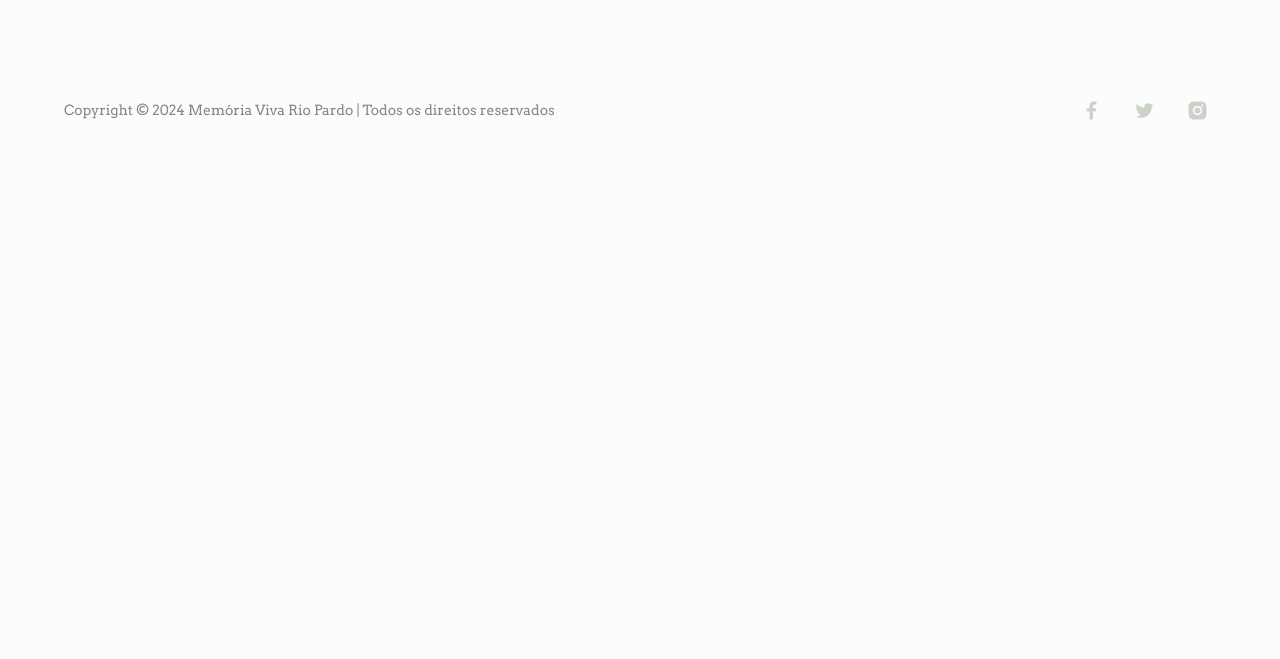
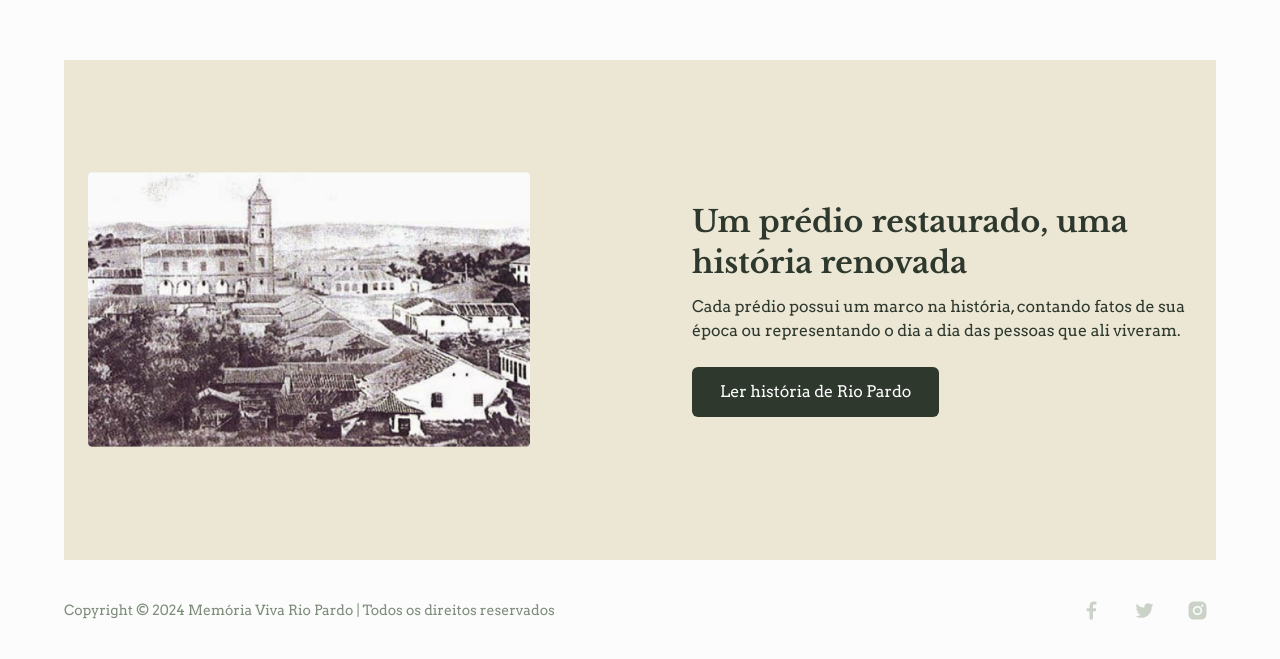
Before and after one commit to EduVieira131/memoria-viva-rio-pardo, a Next.js app: page / in a window 1280 px wide. Shown: the part 1643-2302 px from the top of the page. Before the commit the page ends 1804 px from the top, so only its background shows below. Built offline with nearby package versions, Linux system fonts and the light colour scheme.

Commit message:
:feat: Create history of the city section

```diff
--- /dev/null
+++ b/src/pages/history.tsx
@@ -0,0 +1,11 @@
+import Link from "next/link";
+
+export default function History() {
+  return (
+    <div>
+      <h1> Oiiiii</h1>
+
+      <Link href={"/"}>Voltar</Link>
+    </div>
+  );
+}
--- a/src/pages/index.tsx
+++ b/src/pages/index.tsx
@@ -140,6 +140,34 @@ export default function Home() {
             </div>
           </div>
         </section>
+
+        <section className="flex items-center justify-between w-full h-[500px] bg-sand-100 p-6">
+          <Image
+            src={"/historic-build.png"}
+            width={400}
+            height={350}
+            alt="Imagem da catedral da cidade"
+            className="w-[40%]"
+          />
+
+          <div className="flex flex-col gap-6">
+            <div className="flex flex-col gap-3 max-w-[500px]">
+              <h1 className="font-display text-3xl text-green-800 leading-[135%] font-bold">
+                Um prédio restaurado, uma história renovada
+              </h1>
+              <p className="text-base text-pretty text-green-800">
+                Cada prédio possui um marco na história, contando fatos de sua
+                época ou representando o dia a dia das pessoas que ali viveram.
+              </p>
+            </div>
+
+            <div className="space-x-3">
+              <Button asChild>
+                <Link href={"/history"}>Ler história de Rio Pardo</Link>
+              </Button>
+            </div>
+          </div>
+        </section>
       </main>
     </>
   );
```
Also changed, not shown: public/historic-build.png (added).
